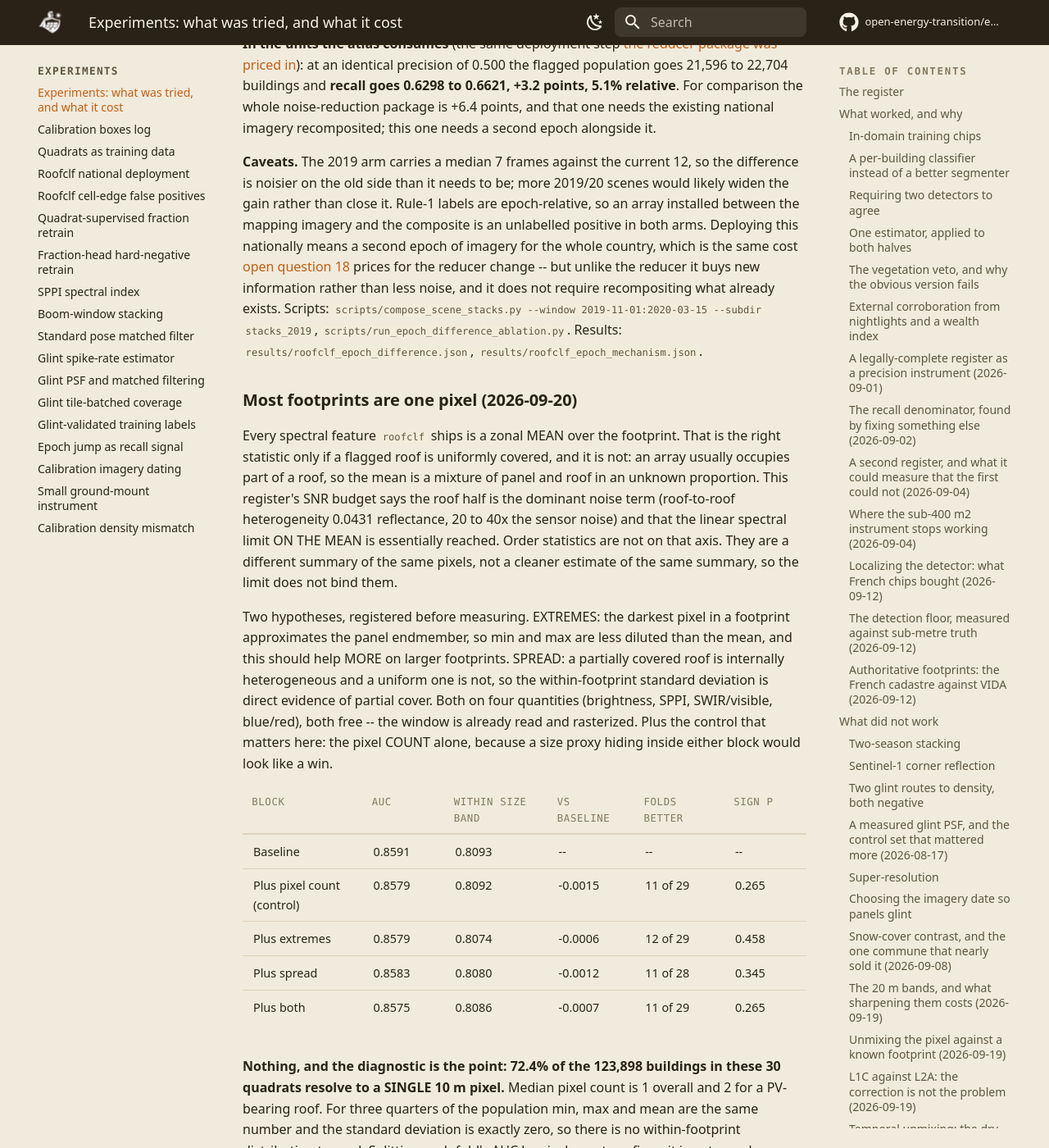
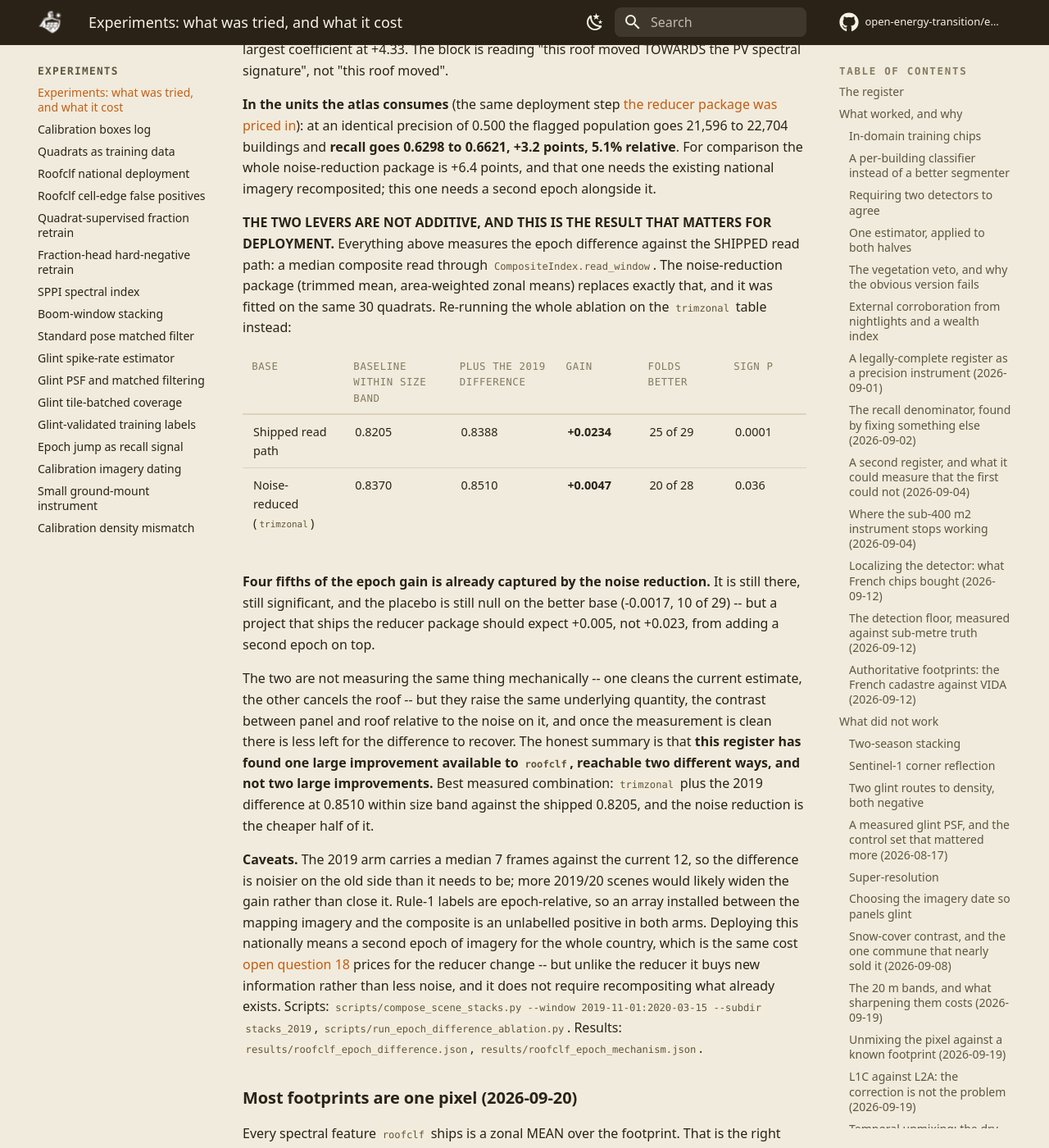
Before and after one commit to open-energy-transition/earthpv, an MkDocs documentation site: the page built from docs/experiments.md, in a window 1280 px wide and 1400 px high, scrolled down 46101 px. Shown: the whole window at 82% size. Built offline with MkDocs 1.6.1 and Material for MkDocs 9.7.7, drawn with Linux system fonts in a browser that asks for light colours; comment, search, counter and statistics services are not loaded; some of the changed text lies outside the part shown.

Commit message:
Correct the epoch-difference headline: the two levers are not additive
The +0.0234 published an hour ago measures the 2019 difference against the SHIPPED read
path, a median composite read through CompositeIndex.read_window. The noise-reduction
package replaces exactly that, and was fitted on the same 30 quadrats, so the two had to be
measured together before either could be quoted as a deployment gain. Re-running the whole
ablation on the trimzonal table:

    base                       baseline  plus 2019   gain  better       p
    shipped read path            0.8205     0.8388 +0.0234   25/29  0.0001
    noise-reduced (trimzonal)    0.8370     0.8510 +0.0047   20/28  0.036

FOUR FIFTHS OF THE EPOCH GAIN IS ALREADY CAPTURED BY THE NOISE REDUCTION. It is still real
and still significant, and the placebo stays null on the better base (-0.0017, 10/29), but
a project shipping the reducer package should expect +0.005 from a second epoch, not +0.023.

Mechanically the two differ -- one cleans the current estimate, the other cancels the roof --
but they raise the same quantity, panel-to-roof contrast over the noise on it, and once the
measurement is clean there is less left to recover. So this register has found ONE large
improvement available to roofclf, reachable two ways, not two large ones. Best measured
combination 0.8510 against the shipped 0.8205, and the noise reduction is the cheaper half.

The register row moves from "works" to "partial" and the "largest single feature block"
claim is now explicitly scoped to the shipped read path, with a pointer to this control
above the fold.

Co-Authored-By: Claude Opus 5 (1M context) <noreply@anthropic.com>

```diff
--- a/docs/experiments.md
+++ b/docs/experiments.md
@@ -86,7 +86,7 @@ see [Open questions](open-questions.md).
 | [Gradient boosting instead of the linear model](#the-model-class-ranking-and-calibration-disagree-2026-09-19) | <span class="outcome mixed">partial</span> | Ranks WORSE (-0.023 within size band, 4 of 30 folds) and calibrates BETTER (per-quadrat rate error 0.031 to 0.017, 20 of 29 quadrats). |
 | [Footprint shape as model features](#the-model-class-ranking-and-calibration-disagree-2026-09-19) | <span class="outcome negative">rejected</span> | -0.0001 AUC, 14 of 30 folds, p=1.00. The 0.8593 that made it look best was a difference of medians. |
 | [Area-weighted training loss](#aiming-at-the-aggregate-weighting-and-recalibration-2026-09-19) | <span class="outcome negative">rejected</span> | Improves the area ratio it optimises (1.084 to 1.035) and loses on both ranking (-0.0111 AUC) and count calibration (0.0308 to 0.0395). |
-| [A pre-boom epoch as the roof's own control](#the-roof-is-its-own-control-2026-09-20) | <span class="outcome works">works</span> | **+0.0234 within size band, 25 of 29 folds, p = 0.0002**, against a split-half placebo at -0.0009, 14 of 29, p = 1.00. The largest single feature block in this register. |
+| [A pre-boom epoch as the roof's own control](#the-roof-is-its-own-control-2026-09-20) | <span class="outcome mixed">partial</span> | +0.0234 within size band over the SHIPPED read path (25 of 29 folds, p = 0.0002, placebo null) but only **+0.0047 over the noise-reduced one** (20 of 28, p = 0.036). The two levers are not additive. |
 | [Within-footprint pixel distribution](#most-footprints-are-one-pixel-2026-09-20) | <span class="outcome negative">rejected</span> | Extremes and spread of the same pixels the zonal mean averages: -0.0006 to -0.0015 within size band, 11 to 12 of 29 folds, p = 0.27 to 0.46. |
 | [Per-stratum deployment thresholds](#one-threshold-is-already-the-right-one-2026-09-20) | <span class="outcome negative">rejected</span> | Equal precision per size/density stratum COSTS 3.0 to 9.2 points of recall at matched precision (4 to 7 of 25 quadrats, p = 0.001 to 0.029). |
 | [Per-stratum score recalibration, one global cut](#one-threshold-is-already-the-right-one-2026-09-20) | <span class="outcome negative">rejected</span> | The theoretically-correct version. Pooled +1.3 points of recall, median per-quadrat +0.0000, 12 of 24 quadrats, p = 1.00. |
@@ -1477,9 +1477,11 @@ reducer or a read-path change.
 | Plus the 2019 LEVELS, undifferenced | 0.8590 | 0.8294 | +0.0036 | 20 of 29 | 0.061 | 0.26 |
 | Plus both differences | 0.8695 | 0.8392 | +0.0222 | 25 of 29 | 0.0001 | 0.008 |
 
-**This is the largest single feature block in this register**, and roughly what the entire
-noise-reduction package above is worth -- from one extra historical composite over the same
-quadrats rather than a national recomposite.
+**Measured against the shipped read path this is the largest single feature block in this
+register**, and roughly what the entire noise-reduction package above is worth, from one
+extra historical composite rather than a national recomposite. **That framing does not
+survive its own control -- see "The two levers are not additive" below, which is the part to
+read before acting on any of this.**
 
 Three controls, all registered before measuring, and all of them matter:
 
@@ -1517,6 +1519,31 @@ at an identical precision of 0.500 the flagged population goes 21,596 to 22,704
 and **recall goes 0.6298 to 0.6621, +3.2 points, 5.1% relative**. For comparison the whole
 noise-reduction package is +6.4 points, and that one needs the existing national imagery
 recomposited; this one needs a second epoch alongside it.
+
+**THE TWO LEVERS ARE NOT ADDITIVE, AND THIS IS THE RESULT THAT MATTERS FOR DEPLOYMENT.**
+Everything above measures the epoch difference against the SHIPPED read path: a median
+composite read through `CompositeIndex.read_window`. The noise-reduction package (trimmed
+mean, area-weighted zonal means) replaces exactly that, and it was fitted on the same 30
+quadrats. Re-running the whole ablation on the `trimzonal` table instead:
+
+| Base | Baseline within size band | Plus the 2019 difference | Gain | Folds better | Sign p |
+| --- | --- | --- | --- | --- | --- |
+| Shipped read path | 0.8205 | 0.8388 | **+0.0234** | 25 of 29 | 0.0001 |
+| Noise-reduced (`trimzonal`) | 0.8370 | 0.8510 | **+0.0047** | 20 of 28 | 0.036 |
+
+**Four fifths of the epoch gain is already captured by the noise reduction.** It is still
+there, still significant, and the placebo is still null on the better base (-0.0017, 10 of
+29) -- but a project that ships the reducer package should expect +0.005, not +0.023, from
+adding a second epoch on top.
+
+The two are not measuring the same thing mechanically -- one cleans the current estimate,
+the other cancels the roof -- but they raise the same underlying quantity, the contrast
+between panel and roof relative to the noise on it, and once the measurement is clean there
+is less left for the difference to recover. The honest summary is that **this register has
+found one large improvement available to `roofclf`, reachable two different ways, and not
+two large improvements.** Best measured combination: `trimzonal` plus the 2019 difference at
+0.8510 within size band against the shipped 0.8205, and the noise reduction is the cheaper
+half of it.
 
 **Caveats.** The 2019 arm carries a median 7 frames against the current 12, so the
 difference is noisier on the old side than it needs to be; more 2019/20 scenes would likely
```
Also changed, not shown: 3 other files.
